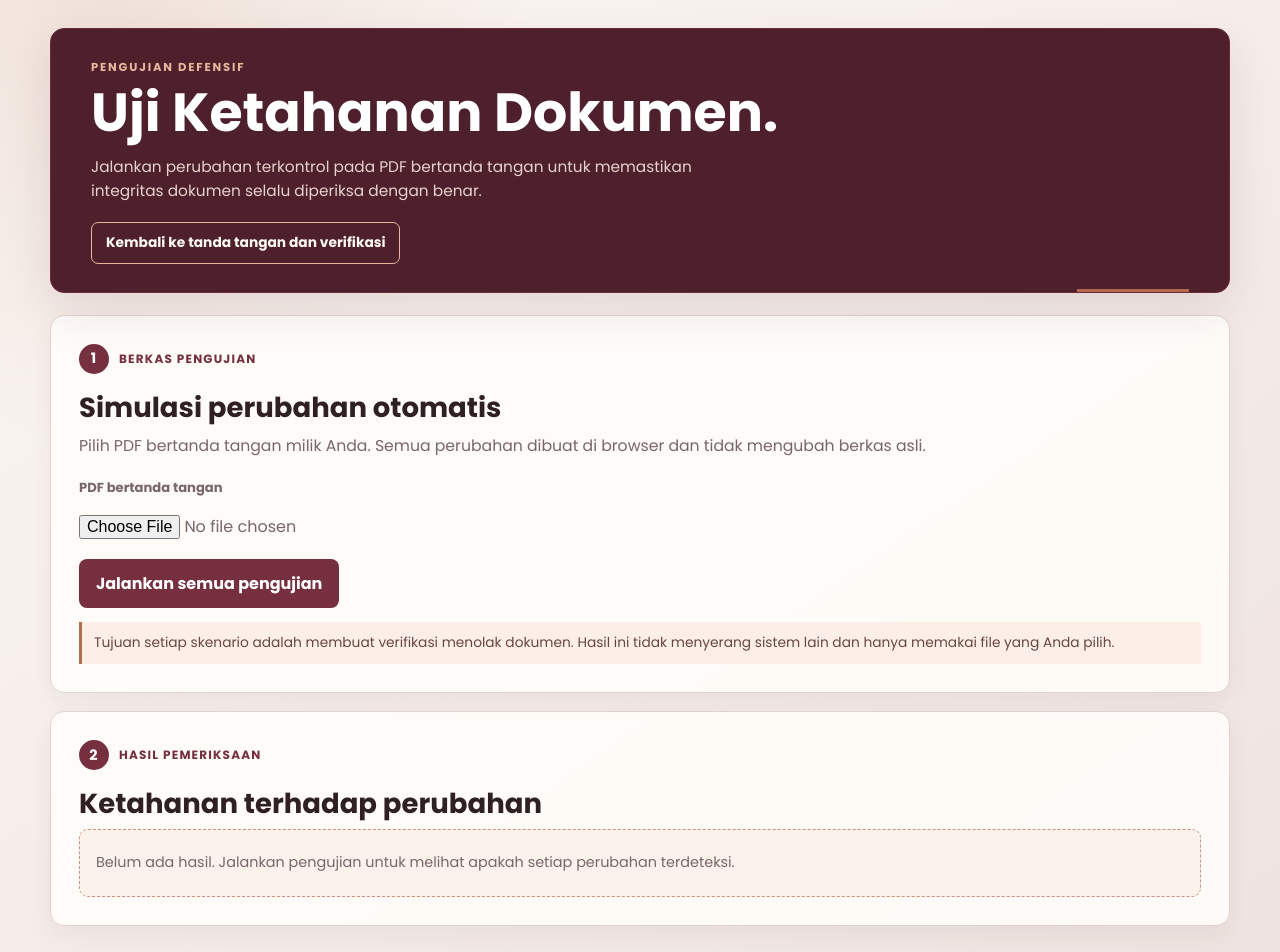
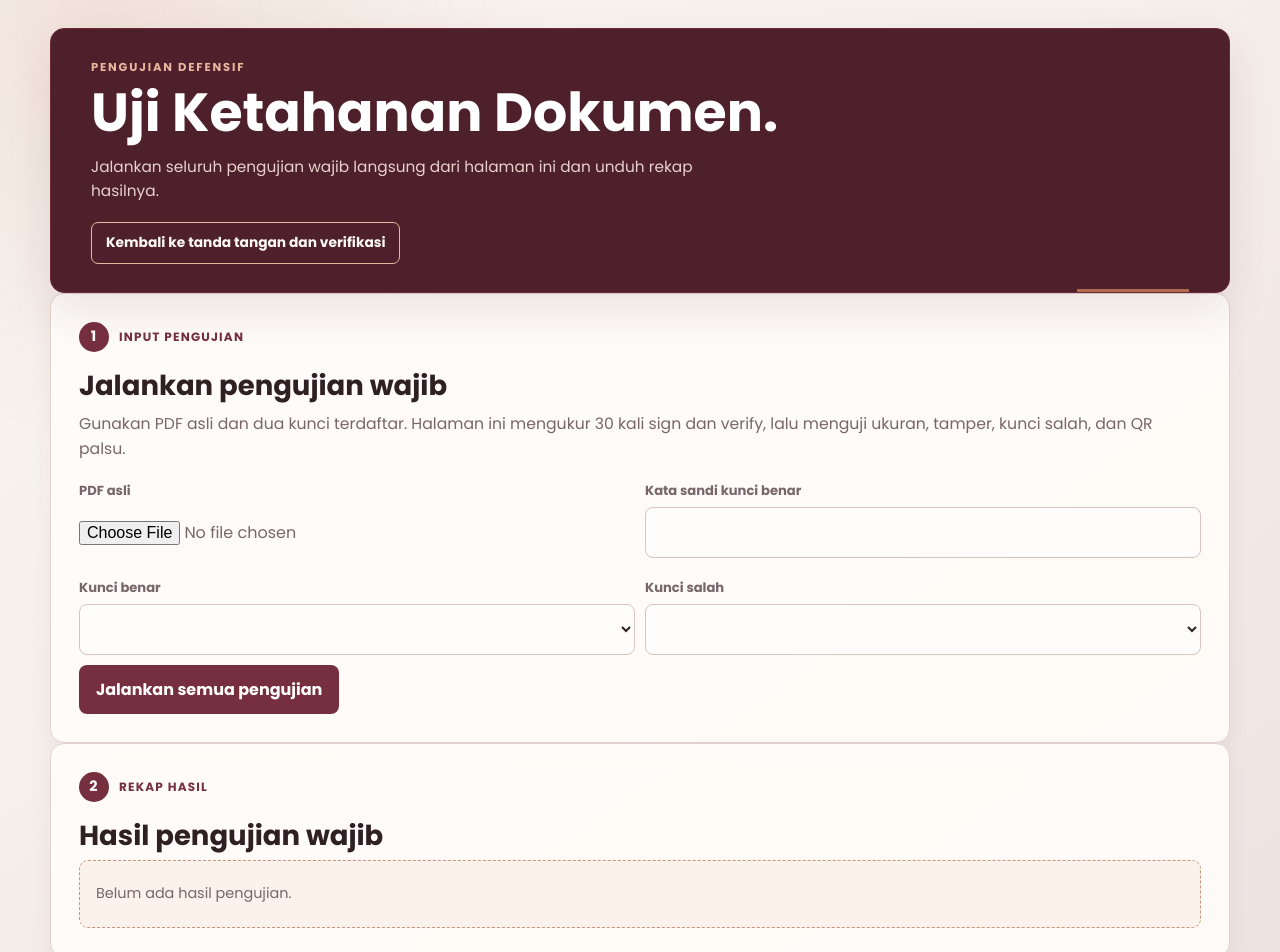
Before and after one commit to RistinAndini78/signify-project, a Next.js app: page /uji-ketahanan in a window 1280 px wide. Shown: the top 952 px of the page. Built offline with nearby package versions, Linux system fonts and the light colour scheme.

Commit message:
feat: tambahkan pengujian wajib berbasis halaman
Tambahkan alur pengujian sign, verify, ukuran, tamper, kunci salah, dan QR palsu dari halaman Uji Ketahanan.

```diff
--- a/src/app/uji-ketahanan/page.tsx
+++ b/src/app/uji-ketahanan/page.tsx
@@ -1,154 +1,124 @@
 'use client';
 
-import { useState } from 'react';
+import { useEffect, useState } from 'react';
 
-type TestCase = {
-  id: string;
-  name: string;
-  description: string;
-  mutate: (bytes: Uint8Array) => Uint8Array;
+const RUNS = 30;
+type Key = { id: string; name: string; publicKey: string };
+type Signed = { file: string; bytes: number; docId: string; qr: { text: string; bytes: number; version: number; modules: number } };
+type Report = { category: string; name: string; result: string; detail: string };
+
+const decodeB64 = (value: string) => Uint8Array.from(atob(value), (char) => char.charCodeAt(0));
+const decodeB64u = (value: string) => decodeB64(value.replace(/-/g, '+').replace(/_/g, '/') + '='.repeat((4 - value.length % 4) % 4));
+const downloadJson = (data: unknown) => {
+  const blob = new Blob([JSON.stringify(data, null, 2)], { type: 'application/json' });
+  const url = URL.createObjectURL(blob);
+  Object.assign(document.createElement('a'), { href: url, download: 'hasil-pengujian.json' }).click();
+  URL.revokeObjectURL(url);
+};
+const downloadXlsx = async (data: { generatedAt: string; runs: number; reports: Report[] }) => {
+  const response = await fetch('/api/test-results', { method: 'POST', headers: { 'Content-Type': 'application/json' }, body: JSON.stringify(data) });
+  if (!response.ok) throw new Error('File XLSX tidak dapat dibuat.');
+  const url = URL.createObjectURL(await response.blob());
+  Object.assign(document.createElement('a'), { href: url, download: 'hasil-pengujian.xlsx' }).click();
+  URL.revokeObjectURL(url);
 };
 
-type TestResult = {
-  test: TestCase;
-  file: File;
-  rejected: boolean;
-  detail: string;
-};
-
-const SIGNATURE_MARKER = new TextEncoder().encode('%KRIPTO-SIG-V1');
-
-function download(file: File) {
-  const url = URL.createObjectURL(file);
-  Object.assign(document.createElement('a'), { href: url, download: file.name }).click();
-  URL.revokeObjectURL(url);
+async function readJson(response: Response) {
+  const body = await response.json().catch(() => ({})) as Record<string, unknown>;
+  if (!response.ok) throw new Error(String(body.error ?? `Permintaan gagal (${response.status})`));
+  return body;
 }
 
-function copyBytes(bytes: Uint8Array) {
-  return new Uint8Array(bytes);
-}
-
-function findMarker(bytes: Uint8Array) {
-  for (let index = 0; index <= bytes.length - SIGNATURE_MARKER.length; index += 1) {
-    if (SIGNATURE_MARKER.every((value, offset) => bytes[index + offset] === value)) return index;
-  }
-  return -1;
-}
-
-const testCases: TestCase[] = [
-  {
-    id: 'flip-content',
-    name: 'Ubah satu byte isi dokumen',
-    description: 'Mengubah satu byte sebelum blok tanda tangan.',
-    mutate: (bytes) => {
-      const result = copyBytes(bytes);
-      const marker = findMarker(result);
-      const target = marker > 0 ? Math.floor(marker / 2) : Math.floor(result.length / 2);
-      result[target] ^= 1;
-      return result;
-    },
-  },
-  {
-    id: 'flip-signature',
-    name: 'Ubah satu byte signature',
-    description: 'Mengubah isi blok signature yang tersimpan di PDF.',
-    mutate: (bytes) => {
-      const result = copyBytes(bytes);
-      const marker = findMarker(result);
-      const target = marker >= 0 ? Math.min(marker + SIGNATURE_MARKER.length + 8, result.length - 1) : result.length - 1;
-      result[target] ^= 1;
-      return result;
-    },
-  },
-  {
-    id: 'truncate',
-    name: 'Potong ekor dokumen',
-    description: 'Menghapus 32 byte terakhir dari berkas.',
-    mutate: (bytes) => bytes.slice(0, Math.max(1, bytes.length - 32)),
-  },
-  {
-    id: 'append',
-    name: 'Tambahkan data asing',
-    description: 'Menambahkan byte baru setelah isi dokumen.',
-    mutate: (bytes) => {
-      const payload = new TextEncoder().encode('tampered-data');
-      const result = new Uint8Array(bytes.length + payload.length);
-      result.set(bytes);
-      result.set(payload, bytes.length);
-      return result;
-    },
-  },
-];
-
 export default function ResiliencePage() {
+  const [keys, setKeys] = useState<Key[]>([]);
   const [file, setFile] = useState<File | null>(null);
-  const [results, setResults] = useState<TestResult[]>([]);
+  const [keyId, setKeyId] = useState('');
+  const [wrongKeyId, setWrongKeyId] = useState('');
+  const [passphrase, setPassphrase] = useState('');
+  const [reports, setReports] = useState<Report[]>([]);
   const [running, setRunning] = useState(false);
+  const [progress, setProgress] = useState('');
   const [error, setError] = useState('');
 
+  useEffect(() => {
+    void fetch('/api/keys').then((response) => response.json()).then((body: { keys?: Key[] }) => {
+      const loaded = body.keys ?? [];
+      setKeys(loaded);
+      if (loaded[0]) setKeyId(loaded[0].id);
+      if (loaded[1]) setWrongKeyId(loaded[1].id);
+    });
+  }, []);
+
+  async function signOnce(source: File) {
+    const form = new FormData();
+    form.set('keyId', keyId); form.set('passphrase', passphrase); form.set('file', source);
+    return readJson(await fetch('/api/sign', { method: 'POST', body: form })) as Promise<Signed>;
+  }
+
+  async function verifyOnce(source: File, options: { keyId?: string; qr?: string } = {}) {
+    const form = new FormData();
+    form.set('file', source);
+    if (options.keyId) form.set('keyId', options.keyId);
+    if (options.qr) form.set('qr', options.qr);
+    return readJson(await fetch('/api/verify', { method: 'POST', body: form })) as Promise<{ valid?: boolean; qr?: { ok?: boolean } }>;
+  }
+
   async function runTests() {
-    if (!file) {
-      setError('Pilih PDF bertanda tangan terlebih dahulu.');
-      return;
+    if (!file || !keyId || !passphrase || !wrongKeyId || keyId === wrongKeyId) {
+      setError('Pilih PDF, kunci benar, kunci salah yang berbeda, dan masukkan kata sandi.'); return;
     }
-
-    setError('');
-    setResults([]);
-    setRunning(true);
+    setError(''); setReports([]); setRunning(true);
     try {
-      const original = new Uint8Array(await file.arrayBuffer());
-      const nextResults: TestResult[] = [];
-      for (const test of testCases) {
-        const mutated = new File([test.mutate(original) as BlobPart], `${file.name.replace(/\.pdf$/i, '')}.${test.id}.pdf`, { type: 'application/pdf' });
-        const form = new FormData();
-        form.set('file', mutated);
-        const response = await fetch('/api/verify', { method: 'POST', body: form });
-        const report = await response.json().catch(() => null) as { valid?: boolean; message?: string; error?: string } | null;
-        const rejected = !response.ok || report?.valid === false;
-        nextResults.push({ test, file: mutated, rejected, detail: report?.message ?? report?.error ?? (rejected ? 'Dokumen ditolak.' : 'Dokumen diterima.') });
-        setResults([...nextResults]);
+      const signTimes: number[] = [];
+      let signed: Signed | null = null;
+      for (let index = 0; index < RUNS; index += 1) {
+        setProgress(`Mengukur penandatanganan: ${index + 1}/${RUNS}`);
+        const start = performance.now(); signed = await signOnce(file); signTimes.push(performance.now() - start);
       }
+      if (!signed) throw new Error('Penandatanganan tidak menghasilkan dokumen.');
+      const signedFile = new File([decodeB64(signed.file) as BlobPart], 'signed.pdf', { type: 'application/pdf' });
+      const verifyTimes: number[] = [];
+      for (let index = 0; index < RUNS; index += 1) {
+        setProgress(`Mengukur verifikasi: ${index + 1}/${RUNS}`);
+        const start = performance.now(); const result = await verifyOnce(signedFile); verifyTimes.push(performance.now() - start);
+        if (result.valid === false) throw new Error('Dokumen hasil sign tidak valid.');
+      }
+      const average = (values: number[]) => values.reduce((sum, value) => sum + value, 0) / values.length;
+      const publicKey = keys.find((item) => item.id === keyId)?.publicKey ?? '';
+      const publicKeyBytes = decodeB64u(publicKey).length;
+      const tamperedBytes = decodeB64(signed.file); tamperedBytes[Math.floor(tamperedBytes.length / 2)] ^= 1;
+      setProgress('Menguji tamper, kunci salah, dan QR palsu');
+      const tampered = await verifyOnce(new File([tamperedBytes as BlobPart], 'tampered.pdf', { type: 'application/pdf' }));
+      const wrongKey = await verifyOnce(signedFile, { keyId: wrongKeyId });
+      const forgedPayload = JSON.parse(signed.qr.text) as Record<string, string>;
+      forgedPayload.signerName = 'Pemalsu';
+      const forgedQr = await verifyOnce(signedFile, { qr: JSON.stringify(forgedPayload, null, 2) });
+      const nextReports: Report[] = [
+        { category: 'Waktu', name: 'Penandatanganan rata-rata', result: `${average(signTimes).toFixed(2)} ms`, detail: `${RUNS} percobaan` },
+        { category: 'Waktu', name: 'Verifikasi rata-rata', result: `${average(verifyTimes).toFixed(2)} ms`, detail: `${RUNS} percobaan` },
+        { category: 'Ukuran', name: 'Signature ECDSA P-256', result: '64 byte', detail: 'Format r||s' },
+        { category: 'Ukuran', name: 'Kunci publik raw', result: `${publicKeyBytes} byte`, detail: 'Dari kunci terpilih' },
+        { category: 'Tamper', name: 'Satu byte dokumen diubah', result: tampered.valid === false ? 'DITOLAK' : 'GAGAL', detail: 'Verifikasi wajib gagal' },
+        { category: 'Kunci salah', name: 'Kunci publik berbeda', result: wrongKey.valid === false ? 'DITOLAK' : 'GAGAL', detail: 'Verifikasi wajib gagal' },
+        { category: 'QR palsu', name: 'Nama penandatangan diubah', result: forgedQr.qr?.ok === false ? 'DITOLAK' : 'GAGAL', detail: `Payload ${signed.qr.bytes} byte, versi ${signed.qr.version}` },
+      ];
+      setReports(nextReports);
+      setProgress('Selesai');
     } catch (cause) {
       setError(cause instanceof Error ? cause.message : 'Pengujian tidak dapat dijalankan.');
-    } finally {
-      setRunning(false);
-    }
+      setProgress('');
+    } finally { setRunning(false); }
   }
 
   return (
-    <main className="app-shell">
-      <div className="app-container">
-        <header className="hero">
-          <p className="eyebrow">Pengujian defensif</p>
-          <h1>Uji Ketahanan Dokumen.</h1>
-          <p className="hero-copy">Jalankan perubahan terkontrol pada PDF bertanda tangan untuk memastikan integritas dokumen selalu diperiksa dengan benar.</p>
-          <a className="hero-link" href="/">Kembali ke tanda tangan dan verifikasi</a>
-        </header>
-
-        <div className="workflow-grid resilience-grid">
-          <section className="workflow-card wide">
-            <p className="card-kicker"><span className="card-number">1</span> Berkas pengujian</p>
-            <h2>Simulasi perubahan otomatis</h2>
-            <p className="card-intro">Pilih PDF bertanda tangan milik Anda. Semua perubahan dibuat di browser dan tidak mengubah berkas asli.</p>
-            <div className="full-field"><label htmlFor="resilience-file">PDF bertanda tangan</label><input id="resilience-file" type="file" accept="application/pdf,.pdf" onChange={(event) => { setFile(event.target.files?.[0] ?? null); setResults([]); setError(''); }} /></div>
-            {file && <div className="test-file"><b>{file.name}</b><span>{file.size.toLocaleString('id-ID')} byte</span></div>}
-            <button onClick={runTests} disabled={running}>{running ? 'Menjalankan pengujian...' : 'Jalankan semua pengujian'}</button>
-            {error && <p className="error" role="alert">{error}</p>}
-            <p className="notice">Tujuan setiap skenario adalah membuat verifikasi menolak dokumen. Hasil ini tidak menyerang sistem lain dan hanya memakai file yang Anda pilih.</p>
-          </section>
-
-          <section className="workflow-card wide">
-            <p className="card-kicker"><span className="card-number">2</span> Hasil pemeriksaan</p>
-            <h2>Ketahanan terhadap perubahan</h2>
-            {!results.length && <div className="empty-state">Belum ada hasil. Jalankan pengujian untuk melihat apakah setiap perubahan terdeteksi.</div>}
-            {results.length > 0 && <div className="test-results">{results.map((result) => <article className={`test-result ${result.rejected ? 'test-passed' : 'test-failed'}`} key={result.test.id}>
-              <div><span className="test-status">{result.rejected ? '✓ TERDETEKSI' : '✗ TIDAK TERDETEKSI'}</span><h3>{result.test.name}</h3><p>{result.test.description}</p><small>{result.detail}</small></div>
-              <button className="button-secondary" onClick={() => download(result.file)}>Unduh hasil</button>
-            </article>)}</div>}
-          </section>
-        </div>
-        <p className="footer-note">Pengujian lokal · Perubahan dibuat otomatis · File asli tidak diubah</p>
-      </div>
-    </main>
+    <main className="app-shell"><div className="app-container">
+      <header className="hero"><p className="eyebrow">Pengujian defensif</p><h1>Uji Ketahanan Dokumen.</h1><p className="hero-copy">Jalankan seluruh pengujian wajib langsung dari halaman ini dan unduh rekap hasilnya.</p><a className="hero-link" href="/">Kembali ke tanda tangan dan verifikasi</a></header>
+      <section className="workflow-card wide resilience-form"><p className="card-kicker"><span className="card-number">1</span> Input pengujian</p><h2>Jalankan pengujian wajib</h2><p className="card-intro">Gunakan PDF asli dan dua kunci terdaftar. Halaman ini mengukur 30 kali sign dan verify, lalu menguji ukuran, tamper, kunci salah, dan QR palsu.</p>
+        <div className="field-grid"><div className="field"><label htmlFor="resilience-file">PDF asli</label><input id="resilience-file" type="file" accept="application/pdf,.pdf" onChange={(event) => setFile(event.target.files?.[0] ?? null)} /></div><div className="field"><label htmlFor="resilience-pass">Kata sandi kunci benar</label><input id="resilience-pass" type="password" value={passphrase} onChange={(event) => setPassphrase(event.target.value)} /></div><div className="field"><label htmlFor="resilience-key">Kunci benar</label><select id="resilience-key" value={keyId} onChange={(event) => setKeyId(event.target.value)}>{keys.map((item) => <option key={item.id} value={item.id}>{item.name}</option>)}</select></div><div className="field"><label htmlFor="resilience-wrong-key">Kunci salah</label><select id="resilience-wrong-key" value={wrongKeyId} onChange={(event) => setWrongKeyId(event.target.value)}>{keys.filter((item) => item.id !== keyId).map((item) => <option key={item.id} value={item.id}>{item.name}</option>)}</select></div></div>
+        <button onClick={runTests} disabled={running}>{running ? 'Menjalankan pengujian...' : 'Jalankan semua pengujian'}</button>{progress && <p className="notice">{progress}</p>}{error && <p className="error" role="alert">{error}</p>}
+      </section>
+      <section className="workflow-card wide"><p className="card-kicker"><span className="card-number">2</span> Rekap hasil</p><h2>Hasil pengujian wajib</h2>{!reports.length && <div className="empty-state">Belum ada hasil pengujian.</div>}{reports.length > 0 && <><div className="test-results">{reports.map((report) => <article className={`test-result ${report.result === 'GAGAL' ? 'test-failed' : 'test-passed'}`} key={`${report.category}-${report.name}`}><div><span className="test-status">{report.result === 'GAGAL' ? '✗ GAGAL' : '✓ DIPERIKSA'}</span><h3>{report.category}: {report.name}</h3><p>{report.result}</p><small>{report.detail}</small></div></article>)}</div><div className="result-actions"><button className="button-secondary" onClick={() => downloadJson({ generatedAt: new Date().toISOString(), runs: RUNS, reports })}>Unduh hasil JSON</button><button className="button-secondary" onClick={() => downloadXlsx({ generatedAt: new Date().toISOString(), runs: RUNS, reports })}>Unduh hasil XLSX</button></div></>}</section>
+      <p className="footer-note">Seluruh pengujian berjalan dari halaman ini · 30 percobaan sign dan verify</p>
+    </div></main>
   );
 }
```
